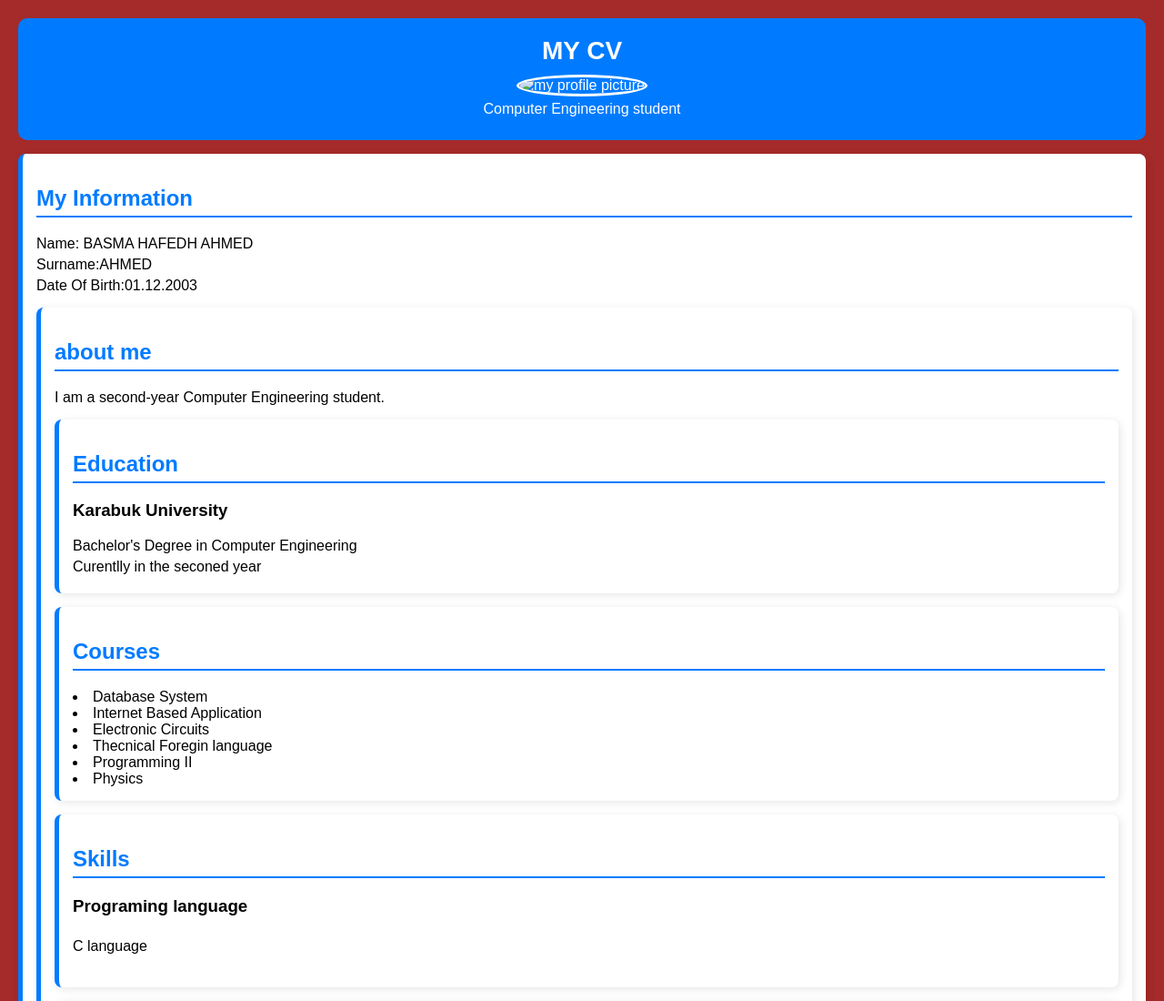
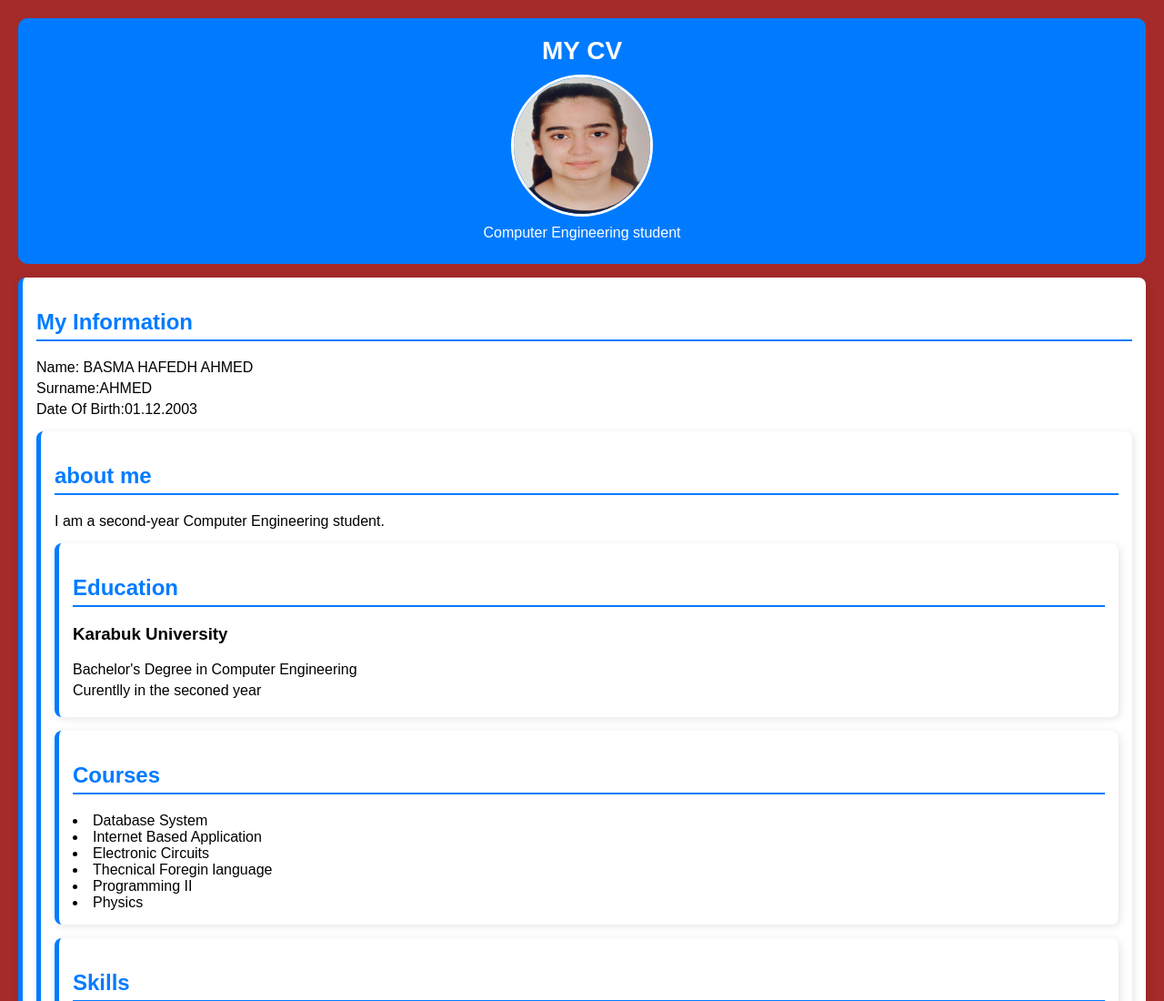
Before and after one commit to basma1016/my-cv, a plain HTML site: page index (1).html in a window 1280 px wide. Shown: the top 1100 px of the page at 91% size. Drawn offline with Linux system fonts and the light colour scheme.

Commit message:
Update index (1).html

```diff
--- a/index (1).html
+++ b/index (1).html
@@ -56,7 +56,7 @@
     <body>
        <header>
 <h1> MY CV</h1>
-<img src="" alt="my profile picture" width="200" height="200">
+<img src="photo.jpg" alt="my profile picture" width="200" height="200">
 <p>Computer Engineering student</p>
 </header>
 
```
